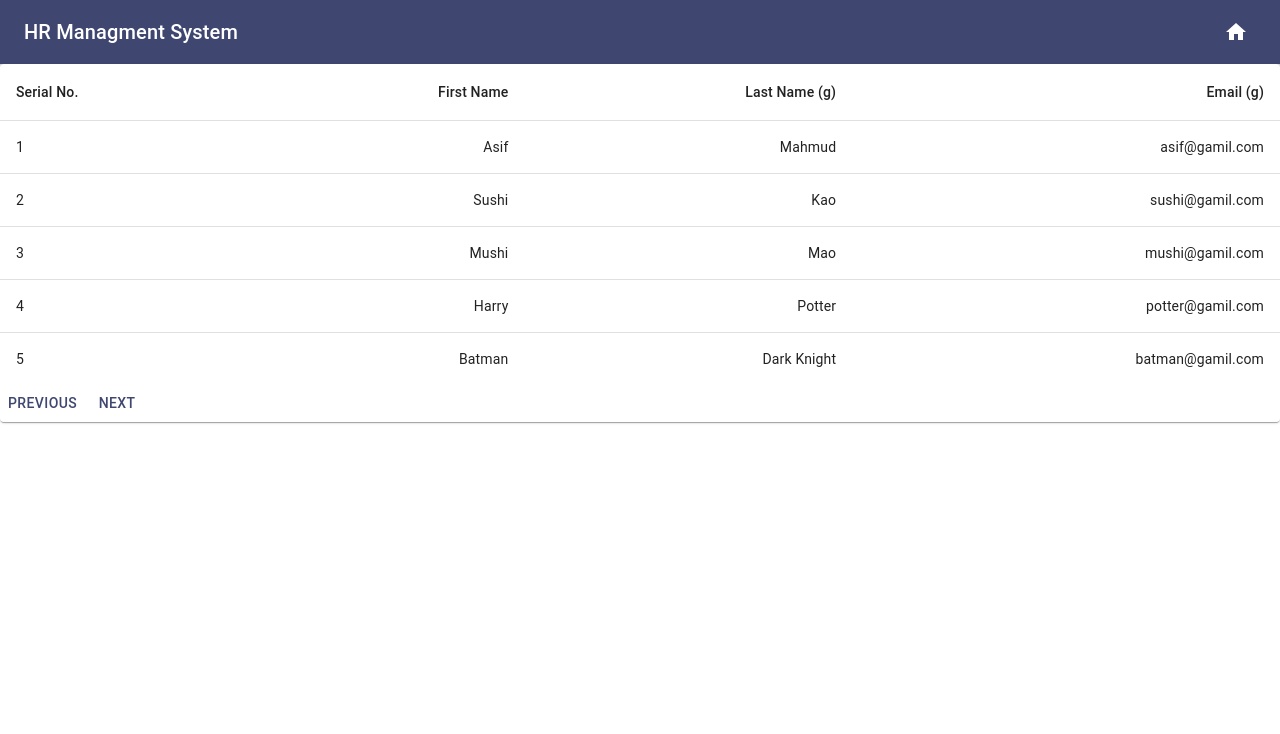
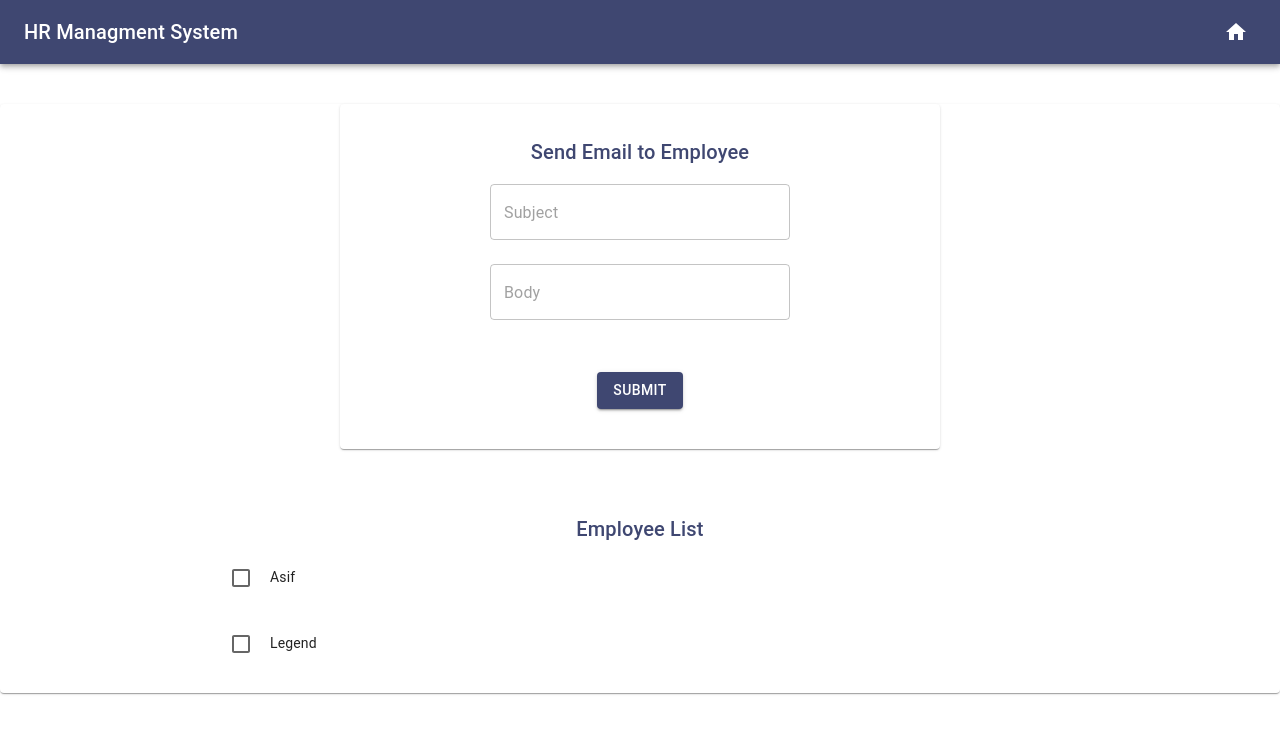
Before and after one commit to ASIF-Mahmud1/TechNext, a React (Create React App) app in the folder client/: page / in a window 1280 px wide. Shown: the top 734 px of the page. Built offline with nearby package versions, Linux system fonts and the light colour scheme.

Commit message:
[done] UI of send emails

```diff
--- a/client/src/MainRouter.js
+++ b/client/src/MainRouter.js
@@ -8,6 +8,7 @@ import {
 import TopBar from './home/container/TopBar'
 import UploadCSV from './employee/component/UploadCSV'
 import Employee from './employee/component/Employee'
+import SendEmail from './employee/component/SendEmail'
 export default function MainRouter() {
   return (
     <Router>
@@ -15,7 +16,8 @@ export default function MainRouter() {
         <TopBar>
             <Routes>
               {/* <Route path="/" element={ <UploadCSV />}/> */}
-              <Route path ="/" element ={<Employee/>} />
+              {/* <Route path ="/" element ={<Employee/>} />  */}
+              <Route path="/" element={<SendEmail/>  }  />
             </Routes>
         </TopBar>
       </div>
--- a/client/src/employee/component/SendEmail.js
+++ b/client/src/employee/component/SendEmail.js
@@ -0,0 +1,127 @@
+import React, {useEffect, useState} from 'react'
+import {Link} from 'react-router-dom'
+import {Button,Typography,TextField,Card,CardActions,CardContent,  Checkbox, Icon,ListItem, ListItemSecondaryAction, List,IconButton,ListItemText,ListItemAvatar, Paper} from '@mui/material';
+import {makeStyles}  from '@mui/styles';
+
+const useStyles = makeStyles(theme => ({
+  card: {
+    maxWidth: 600,
+    margin: 'auto',
+    textAlign: 'center',
+    marginTop: theme.spacing(5),
+    paddingBottom: theme.spacing(2)
+  },
+  error: {
+    verticalAlign: 'middle'
+  },
+  title: {
+    marginTop: theme.spacing(2),
+    color: theme.palette.openTitle
+  },
+  textField: {
+    marginLeft: theme.spacing(1),
+    marginRight: theme.spacing(1),
+    width: 300
+  },
+  submit: {
+    margin: 'auto',
+    marginBottom: theme.spacing(2)
+  }
+}))
+
+export default function Signup() {
+
+  const classes = useStyles()
+  const [values, setValues] = useState({
+    subject: '',
+    body: '',
+    error: ''
+  })
+
+  const  [users, setUsers]=useState([])
+  const [selectedUsers, setSelectedUsers]= useState([])
+  useEffect(()=>{
+    const user=[{name:"Asif",email:"asif@gmail.com"},{name:"Legend",email: 'legend@gmail.com'}]
+
+   // make api call to get list os users
+   setUsers(user)
+  },[])
+  const handleChange = name => event => {
+    setValues({ ...values, [name]: event.target.value })
+  }
+
+  const clickSubmit = () => {
+      const result= users.filter((item)=> item.checked===true)
+      console.log("Send to server ",result);
+  }
+
+
+      const handleAdd = (newTag) => {
+        const result=  users.map((item)=>{
+            if(newTag.email===item.email)
+            {
+                if(item.checked===true)
+                {
+                    return {...item, checked:false}
+                }
+                else
+                {
+                    return {...item, checked:true}
+                }
+            }
+            else
+            {
+                return item
+            }
+
+          })
+       setUsers([...result])
+    }
+
+
+
+    return (<Paper>
+      <Card className={classes.card}>
+        <CardContent>
+          <Typography variant="h6" className={classes.title}>
+            Send Email to Employee
+          </Typography>
+          <TextField id="subject" placeholder="Subject" className={classes.textField} value={values.name} onChange={handleChange('subject')} margin="normal"/><br/>
+          <TextField id="body"  placeholder='Body' className={classes.textField} value={values.email} onChange={handleChange('body')} margin="normal"/><br/>
+          <br/> {
+            values.error && (<Typography component="p" color="error">
+              <Icon color="error" className={classes.error}>error</Icon>
+              {values.error}</Typography>)
+          }
+        </CardContent>
+        <CardActions>
+          <Button color="primary" variant="contained" onClick={clickSubmit} className={classes.submit}>Submit</Button>
+        </CardActions>
+      </Card>
+
+      <List dense className={classes.card} style={{maxWidth: 1000,}}>
+      <Typography  variant="h6" className={classes.title}>Employee List</Typography>
+
+         {users.map((item, i) => {
+          return <ListItem button onClick={()=>handleAdd(item)}>
+                      <ListItemAvatar>
+
+                      </ListItemAvatar>
+                      <IconButton>
+                          {/* {
+                              item.checked ?<Typography> Already Selected</Typography> :<Typography>Select me{ item.checked}</Typography>
+                          } */}
+                         <Checkbox  />
+                      </IconButton>
+                      <ListItemText primary={item.name}/>
+                      <ListItemSecondaryAction>
+
+                      </ListItemSecondaryAction>
+                    </ListItem>
+
+               })
+             }
+        </List>
+    </Paper>
+    )
+}
```
